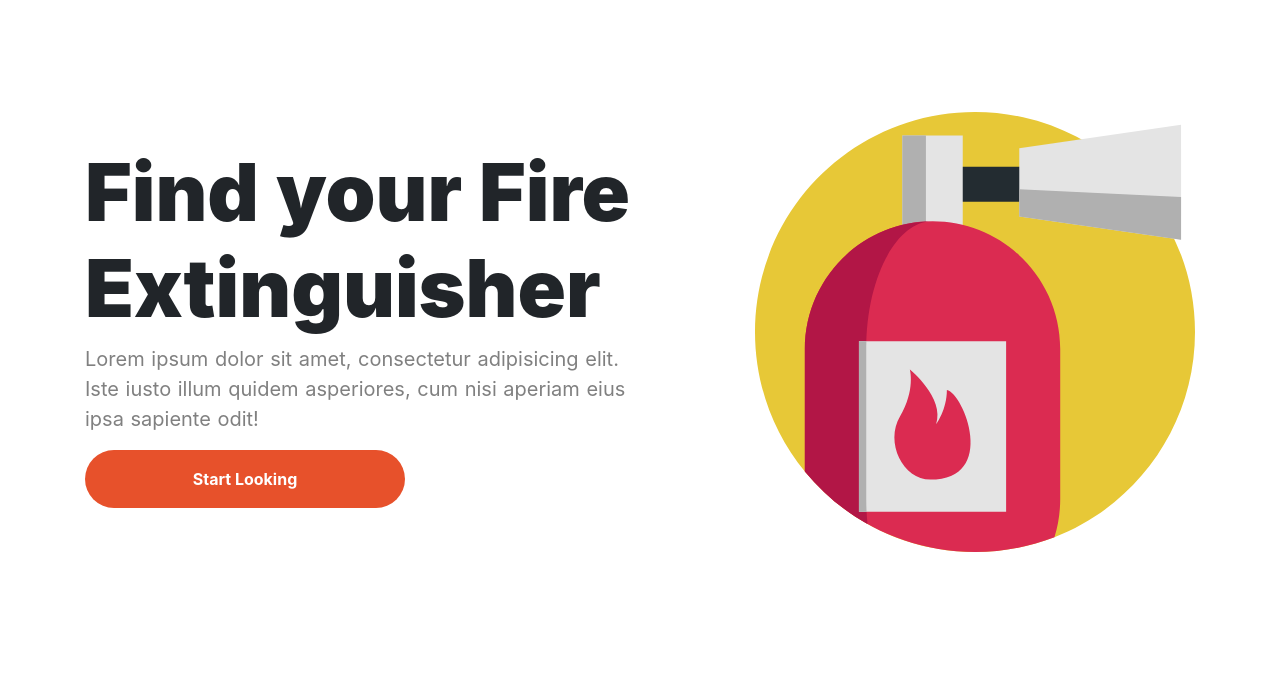
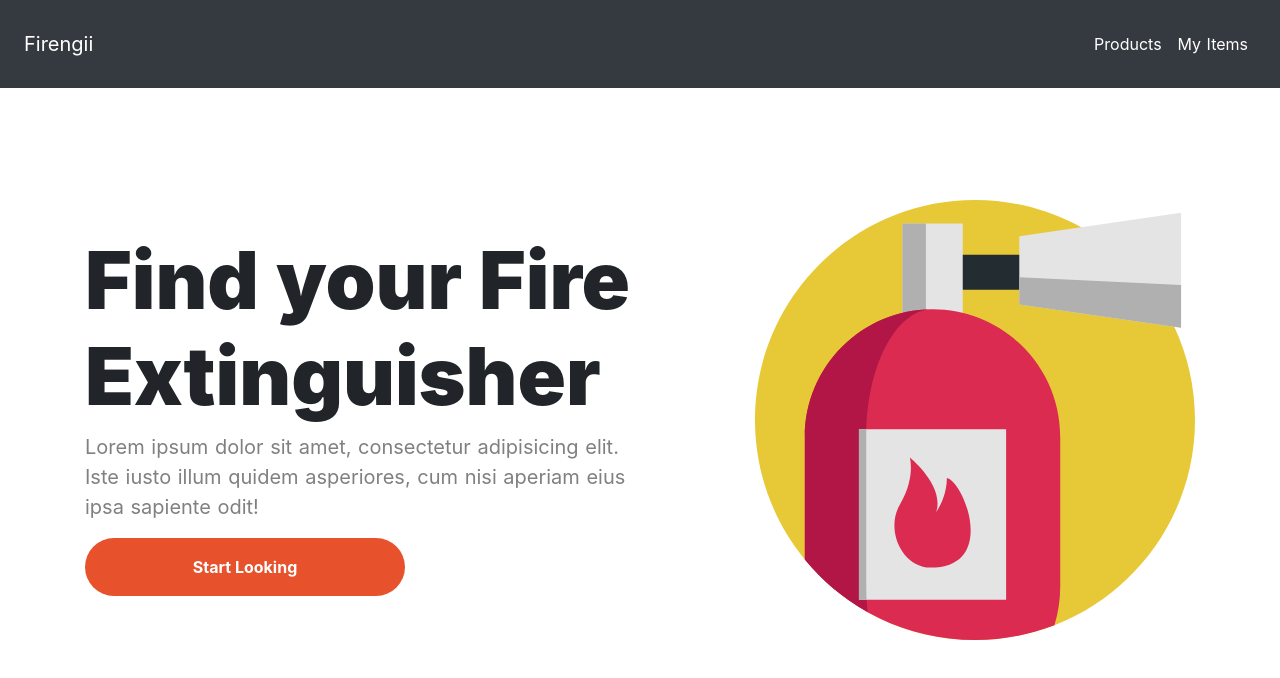
Before and after one commit to parkercatz/nuxt-client, a Nuxt app: page / in a window 1280 px wide. Shown: the top 678 px of the page. Built offline with nearby package versions, Linux system fonts and the light colour scheme.

Commit message:
add: Navコンポーネントの追加

```diff
--- /dev/null
+++ b/components/Nav.vue
@@ -0,0 +1,45 @@
+<template>
+  <nav class="navbar navbar-expand-lg navbar-dark bg-dark padding">
+    <NuxtLink class="navbar-brand" to="/">Firengii</NuxtLink>
+    <button
+      class="navbar-toggler"
+      type="button"
+      data-toggle="collapse"
+      data-target="#navbarSupportedContent"
+      aria-controls="navbarSupportedContent"
+      aria-expanded="false"
+      aria-label="Toggle navigation"
+    >
+      <span class="navbar-toggler-icon"></span>
+    </button>
+
+    <div class="collapse navbar-collapse ml-auto" id="navbarSupportedContent">
+      <ul class="navbar-nav ml-auto">
+        <li class="nav-item active">
+          <a href="/products" class="nav-link"
+            >Products <span class="sr-only">(current)</span></a
+          >
+        </li>
+        <li class="nav-item active">
+          <a href="/my-items" class="nav-link"
+            >My Items <span class="sr-only">(current)</span></a
+          >
+        </li>
+      </ul>
+    </div>
+  </nav>
+</template>
+
+<script>
+export default {}
+</script>
+
+<style scoped>
+.padding {
+  padding: 1.5rem;
+  background-color: black;
+}
+.nav-left {
+  margin-left: auto;
+}
+</style>
--- a/pages/index.vue
+++ b/pages/index.vue
@@ -1,4 +1,6 @@
 <template>
+  <div>
+    <Nav />
     <div class="container">
       <Hero />
       <LargeCardDisplay
@@ -11,6 +13,7 @@
         :key="cardInfo.id"
         :cardsSection="cardInfo"
       />
+    </div>
   </div>
 </template>
 
```
Lines whose indentation alone changed are shown as unchanged.
